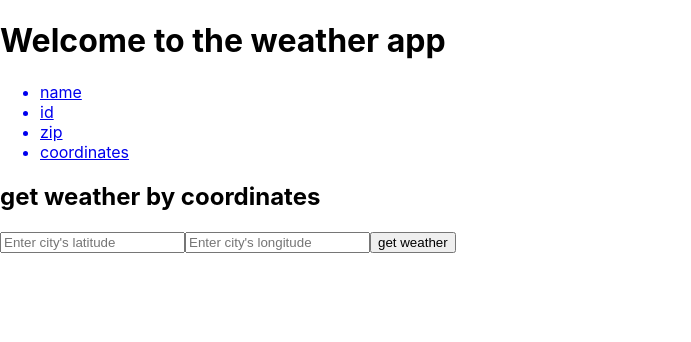
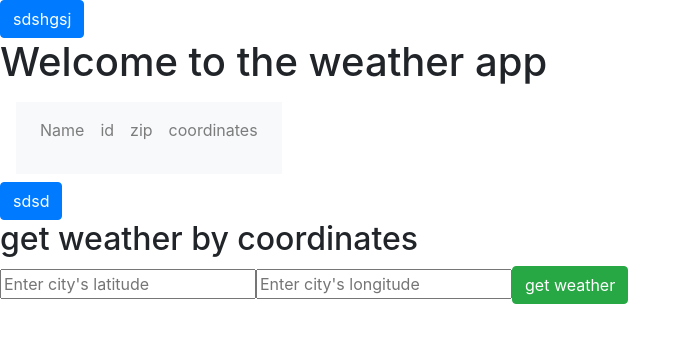
Before and after one commit to akbariyansyah/react-weather-app, a React (Create React App) app: page /cord in a window 1280 px wide. Shown: the top 342 px of the page, without its empty margins (0-691 px from the left). Built offline with nearby package versions, Linux system fonts and the light colour scheme.

Commit message:
-added bootstrap

```diff
--- a/package.json
+++ b/package.json
@@ -7,6 +7,7 @@
     "@testing-library/react": "^9.5.0",
     "@testing-library/user-event": "^7.2.1",
     "axios": "^0.19.2",
+    "bootstrap": "^4.5.0",
     "countup": "^1.8.2",
     "react": "^16.13.1",
     "react-dom": "^16.13.1",
--- a/src/App.js
+++ b/src/App.js
@@ -1,10 +1,12 @@
 import React from 'react';
 import './App.css';
 import MainRouter from './components/router/MainRouter';
+import 'bootstrap/dist/css/bootstrap.min.css'
 
 function App() {
   return (
     <div>
+      <button className="btn btn-primary">sdshgsj</button>
       <h1>Welcome to the weather app</h1>
       <MainRouter/>
     </div>
--- a/src/components/common/Nav.js
+++ b/src/components/common/Nav.js
@@ -5,21 +5,36 @@
 function Nav() {
     return (
         <div className="navbar">
-            <ul className="nav-links">
+            <nav class="navbar navbar-expand-lg navbar-light bg-light">
+                <button class="navbar-toggler" type="button" data-toggle="collapse" data-target="#navbarNav" aria-controls="navbarNav" aria-expanded="false" aria-label="Toggle navigation">
+                    <span class="navbar-toggler-icon"></span>
+                </button>
+                <div class="collapse navbar-collapse" id="navbarNav">
+                    <ul class="navbar-nav">
+                        <li class="nav-item active">
                             <Link to="/">
-                    <li>name</li>
+                                <p class="nav-link" href="#">Name</p>
                             </Link>
+                        </li>
+                        <li class="nav-item">
                             <Link to="/id">
-                    <li>id</li>
+                                <p class="nav-link" href="#">id</p>
                             </Link>
+                        </li>
+                        <li class="nav-item">
                             <Link to="/zip">
-                    <li>zip</li>
+                                <p class="nav-link" href="#">zip</p>
                             </Link>
+                        </li>
+                        <li class="nav-item">
                             <Link to="/cord">
-                    <li>coordinates</li>
+                                <p class="nav-link" href="#">coordinates</p>
                             </Link>
+                        </li>
 
                     </ul>
+                </div>
+            </nav>
         </div>
     );
 }
--- a/src/components/pages/WeatherByCord.js
+++ b/src/components/pages/WeatherByCord.js
@@ -23,12 +23,13 @@
         }
         return (
             <div>
+                <button className="btn btn-primary">sdsd</button>
                 <h2>get weather by coordinates</h2>
 
                 <input type="text" name="lat" onChange={this.props.onChange} placeholder="Enter city's latitude"></input>
                 <input type="text" name="lon" onChange={this.props.onChange} placeholder="Enter city's longitude"></input>
 
-                <button onClick={() => this.getData(this.props.lat, this.props.lon, this.props.app_key)}>get weather</button>
+                <button className="btn btn-success" onClick={() => this.getData(this.props.lat, this.props.lon, this.props.app_key)}>get weather</button>
                 {card}
             </div>
         )
```
Also changed, not shown: 1 other file (tests, documents, lock files or other folders). Lines whose indentation alone changed are shown as unchanged.
